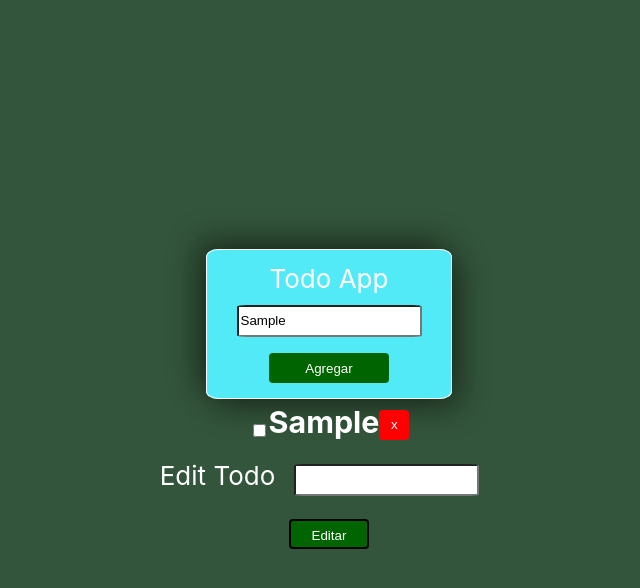
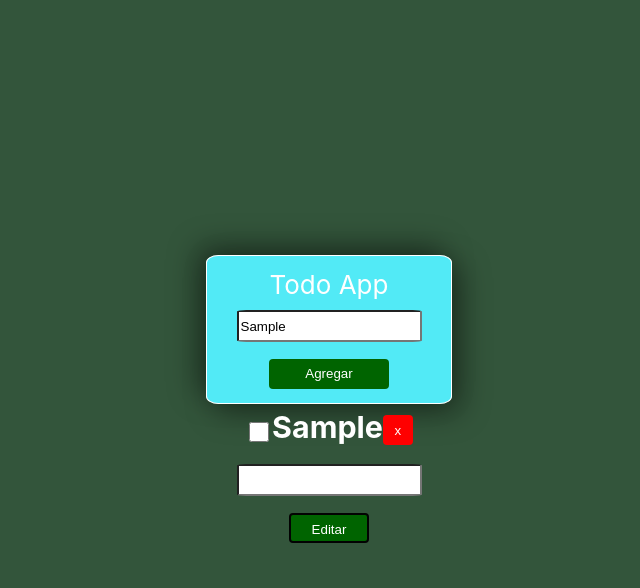
Before and after one commit to jhonsteven15/Todo, a React (Create React App) app: page / in a window 1280 px wide. Both pictures are taken after typing "Sample" into the empty fields and a click on the button "Agregar". Shown: the top 588 px of the page, without its empty margins (311-951 px from the left). Built offline with nearby package versions, Linux system fonts and the light colour scheme.

Commit message:
Update Todo.jsx

```diff
--- a/src/components/Todo.jsx
+++ b/src/components/Todo.jsx
@@ -5,11 +5,11 @@ const Todo = ({ todo, index, deleteTodo, modifyTodo, toggleComplete, handleChang
 
   return (
     <>
-       {
+
       <div className='list'>
 
 
-          <input type="checkbox" onChange={()=>toggleComplete(index)}checked={index}/>
+          <input className = 'check' type="checkbox" onChange={()=>toggleComplete(index)}checked={index}/>
 
           <h3>{todo}</h3>
 
@@ -20,9 +20,7 @@ const Todo = ({ todo, index, deleteTodo, modifyTodo, toggleComplete, handleChang
           </div>
 
 
-        }
-
-        <form className="formulario" >Edit Todo
+        <form className="formulario" >
         <input type="text" name= 'todo' onChange={handleChange}/>
         <button className='btn-edit' onClick={() => modifyTodo    (index)}>
           Editar
```
